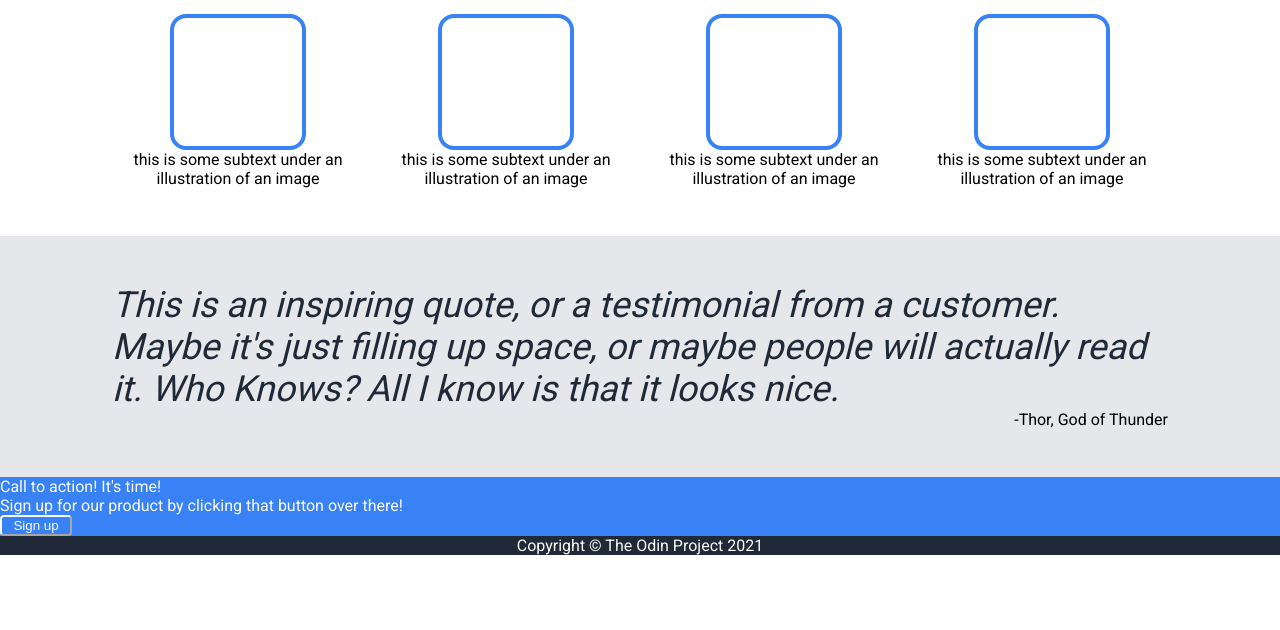
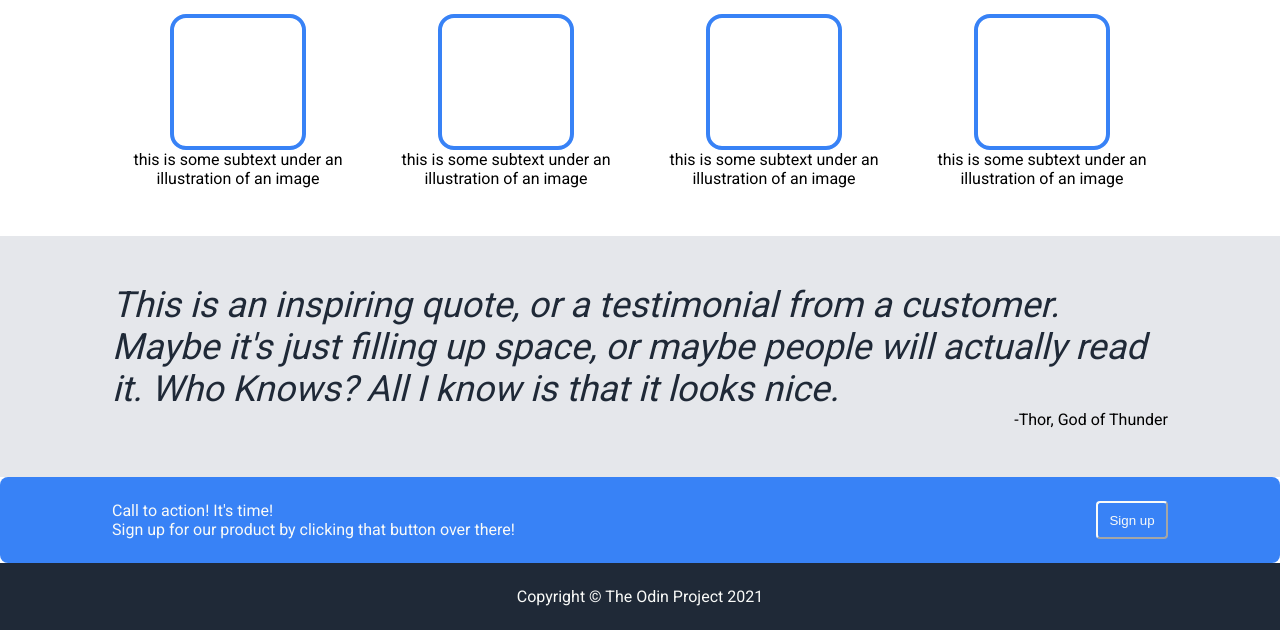
Before and after one commit to rmcclintick/Landing-Page, a plain HTML site: page index.html in a window 1280 px wide. Shown: the part 364-994 px from the top of the page. Before the commit the page ends 919 px from the top, so only its background shows below. Drawn offline with Linux system fonts and the light colour scheme.

Commit message:
Styled call to action/ footer. buttons inconsistent

```diff
--- a/index.html
+++ b/index.html
@@ -60,8 +60,11 @@
         </div>
 
         <div class="action">
-            <div>Call to action! It's time!</div>
-            <div>Sign up for our product by clicking that button over there!</div>
+            <div>
+                <div>Call to action! It's time!</div>
+                <div>Sign up for our product by clicking that button over there!</div>
+            </div>
+
             <button>Sign up</button>
         </div>
 
--- a/styles.css
+++ b/styles.css
@@ -115,6 +115,14 @@ a {
 .action {
     background-color: #3882F6;
     color:#F9FAF8;
+    padding-top: 24px;
+    padding-bottom: 24px;
+    padding-left: 112px;
+    padding-right: 112px;
+    border-radius: 8px;
+    display: flex;
+    justify-content: space-between;
+    align-content: center;
 }
 
 button {
@@ -129,4 +137,7 @@ button {
     background-color: #1F2937;
     color:#F9FAF8;
     text-align: center;
+    padding-top: 24px;
+    padding-bottom: 24px;
+
 }
```
